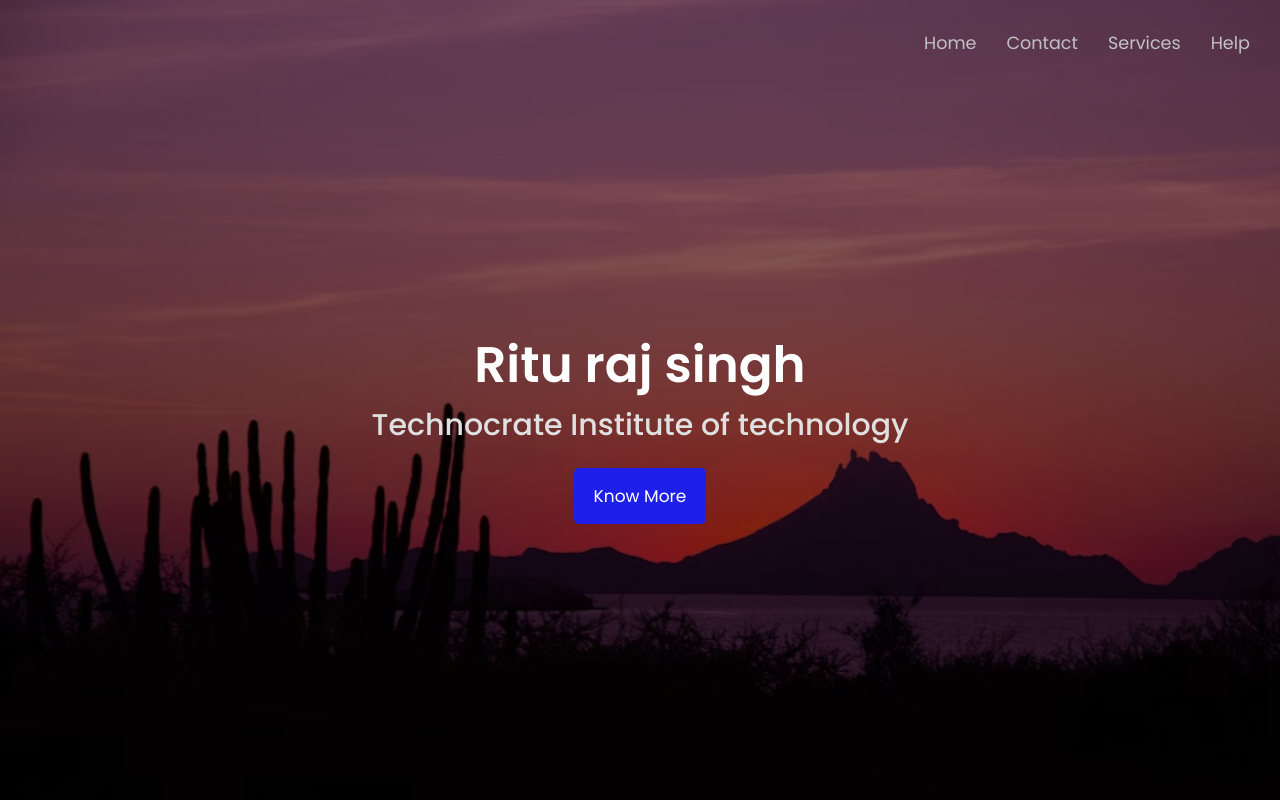
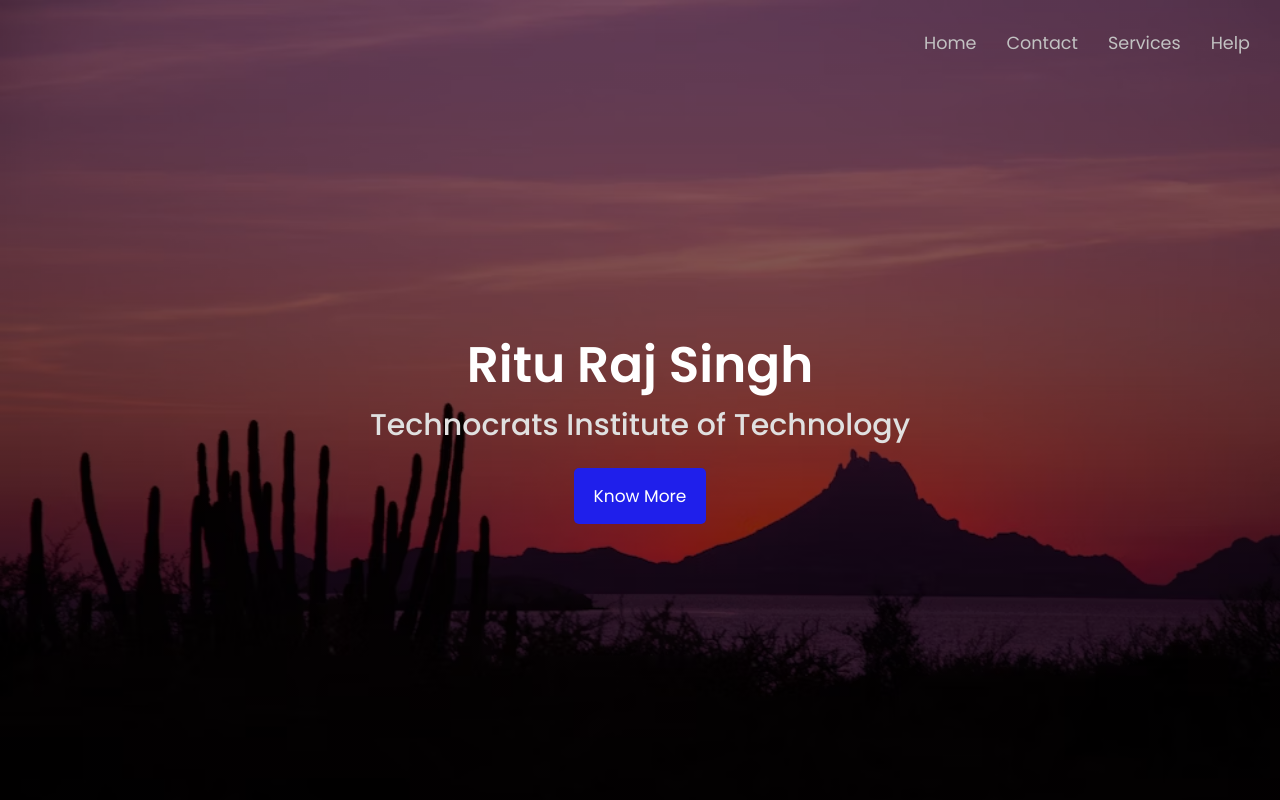
Before and after one commit to dsarituraj/landingpageinternProject1, a plain HTML site: page index.html in a window 1280 px wide. Shown: the top 800 px of the page. Drawn offline with Linux system fonts and the light colour scheme.

Commit message:
Update index.html

```diff
--- a/index.html
+++ b/index.html
@@ -18,8 +18,8 @@
         </nav>
 
         <div class="banner_content">
-            <h1>Ritu raj singh </h1>
-            <h2>Technocrate Institute of technology </h2>
+            <h1>Ritu Raj Singh </h1>
+            <h2>Technocrats Institute of Technology </h2>
             <button class="btn">Know More</button>
         </div>
     </header>
```
